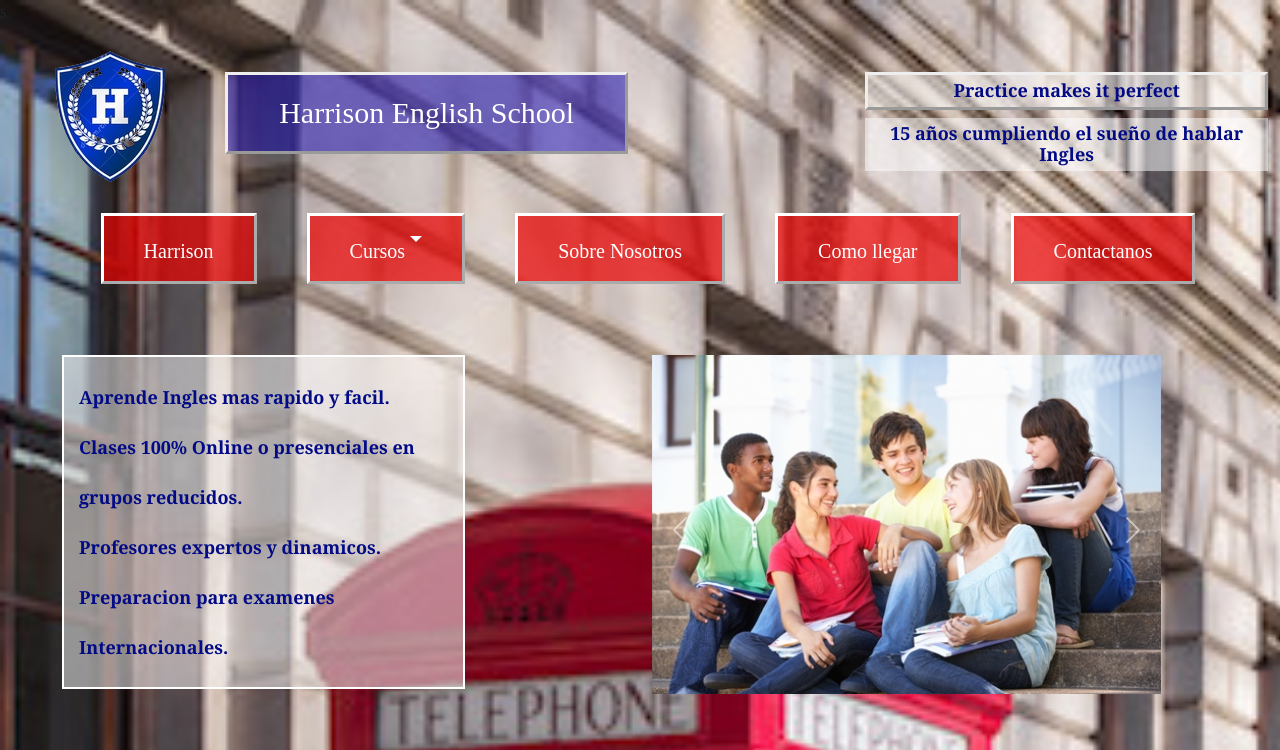
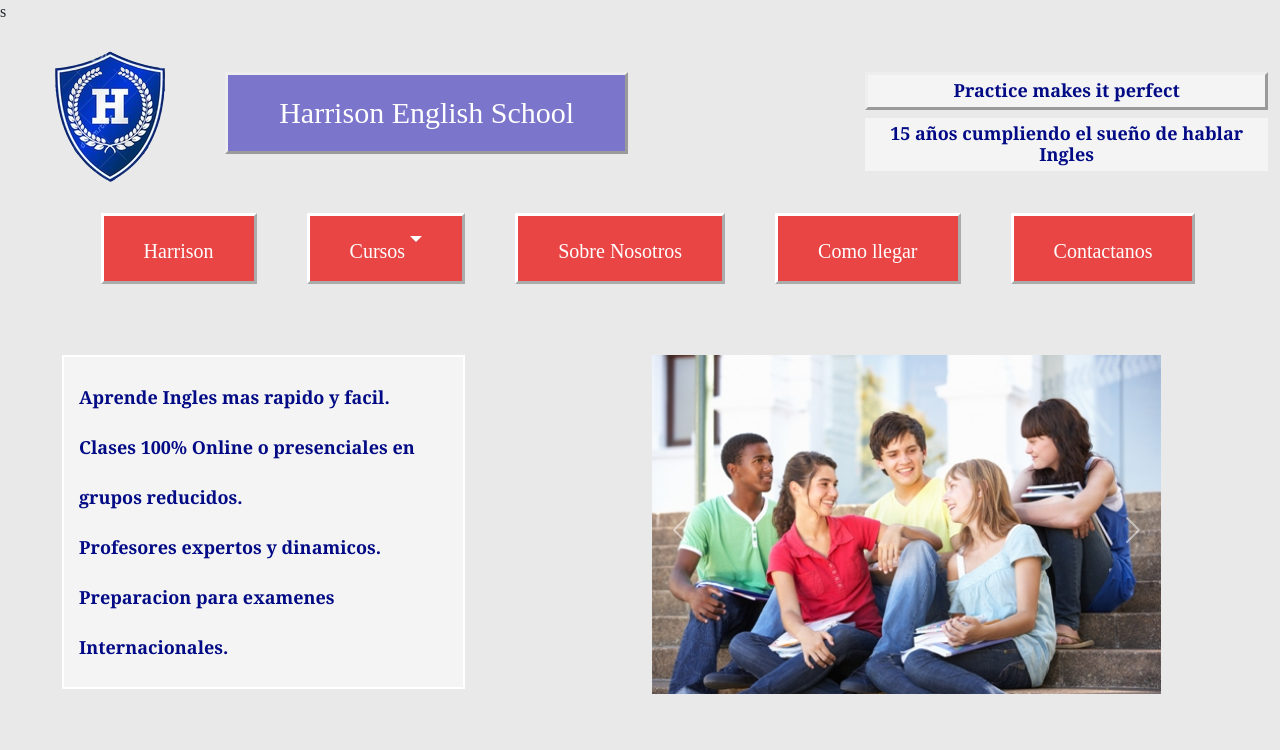
Before and after one commit to victoria-venturini/victoriaVenturini, a plain HTML site: page index.html in a window 1280 px wide. Shown: the top 750 px of the page. Drawn offline with nearby package versions, Linux system fonts and the light colour scheme; a web font is replaced by a local one.

Commit message:
no backgroud image

```diff
--- a/css/styles.css
+++ b/css/styles.css
@@ -1,5 +1,5 @@
 body {
-    background-image: url(../assets/london-background.jpg);
+    /* background-image: url(../assets/london-background.jpg);  */
     background-color:rgba(48, 44, 44, 0.1);
     background-size: cover;
     background-repeat: no-repeat;
```
